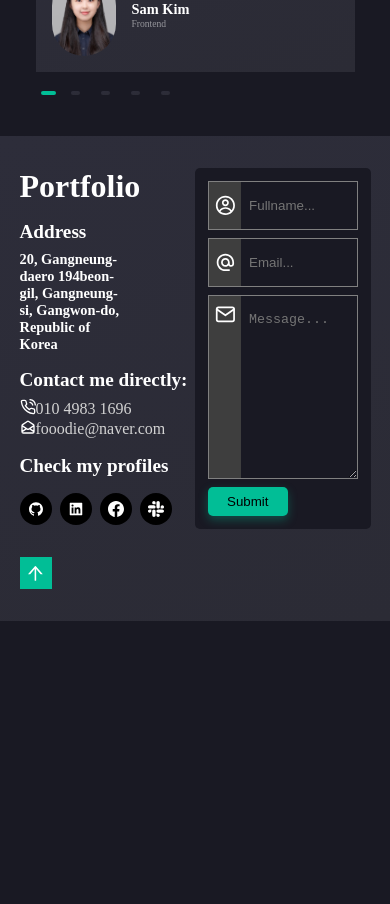
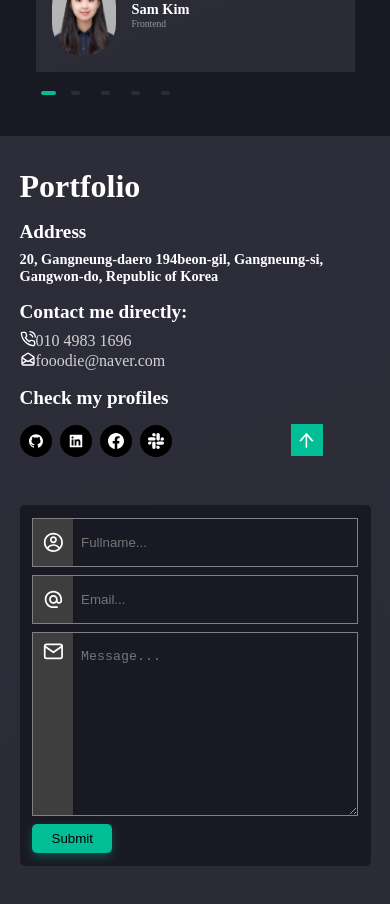
Before and after one commit to seohyunchoiii/react-portfolio, a React (Create React App) app: page / in a window 390 px wide. Shown: the part 1960-2864 px from the top of the page. Before the commit the page ends 2581 px from the top, so only its background shows below. Built offline with nearby package versions, Linux system fonts and the light colour scheme.

Commit message:
Make Footer responsive

```diff
--- a/src/components/Footer/Footer.jsx
+++ b/src/components/Footer/Footer.jsx
@@ -20,6 +20,10 @@ const Container = styled.div`
   @media screen and (max-width: 840px) {
     width: 90%;
   }
+  @media screen and (max-width: 650px) {
+    flex-direction: column;
+    gap: 3rem;
+  }
   `
 const Profile = styled.div`
   flex: 1;
@@ -34,6 +38,9 @@ const Paragraph = styled.div`
   width: 60%;
   padding-top: 0.5rem;
   font-size: 0.9rem;
+  @media screen and (max-width: 650px) {
+    width: 100%;
+  }
 `
 const Links = styled.h1`
   font-size: 1.2rem;
@@ -101,6 +108,11 @@ const ArrowUp = styled.div`
   font-size: 1.3rem;
   font-weight: 700;
   margin-top: 2rem;
+  @media screen and (max-width: 650px) {
+    position: absolute;
+    right: 3rem;
+    top: 16rem;
+  }
 `
 const Form = styled.div`
   flex: 1;
```
